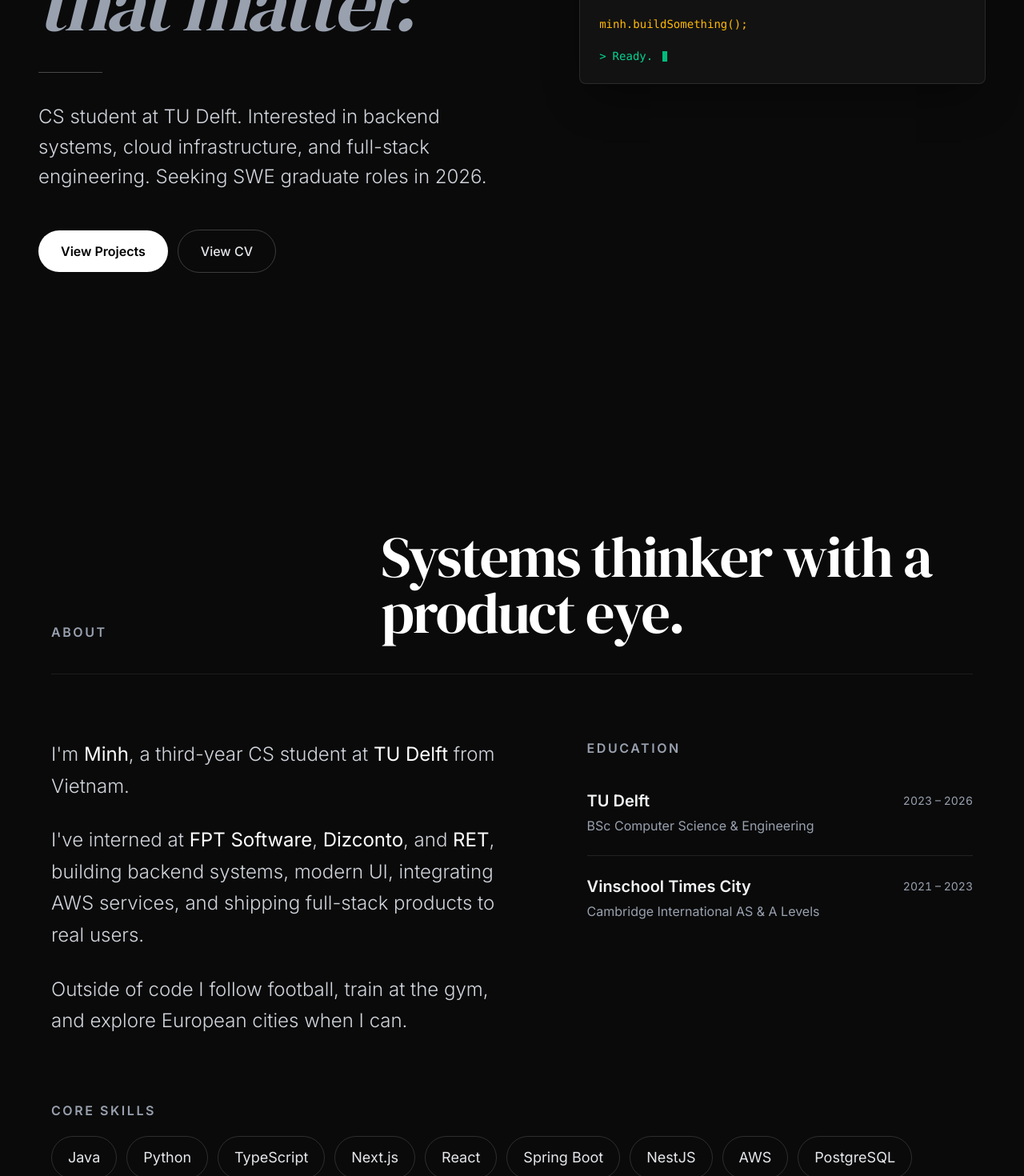
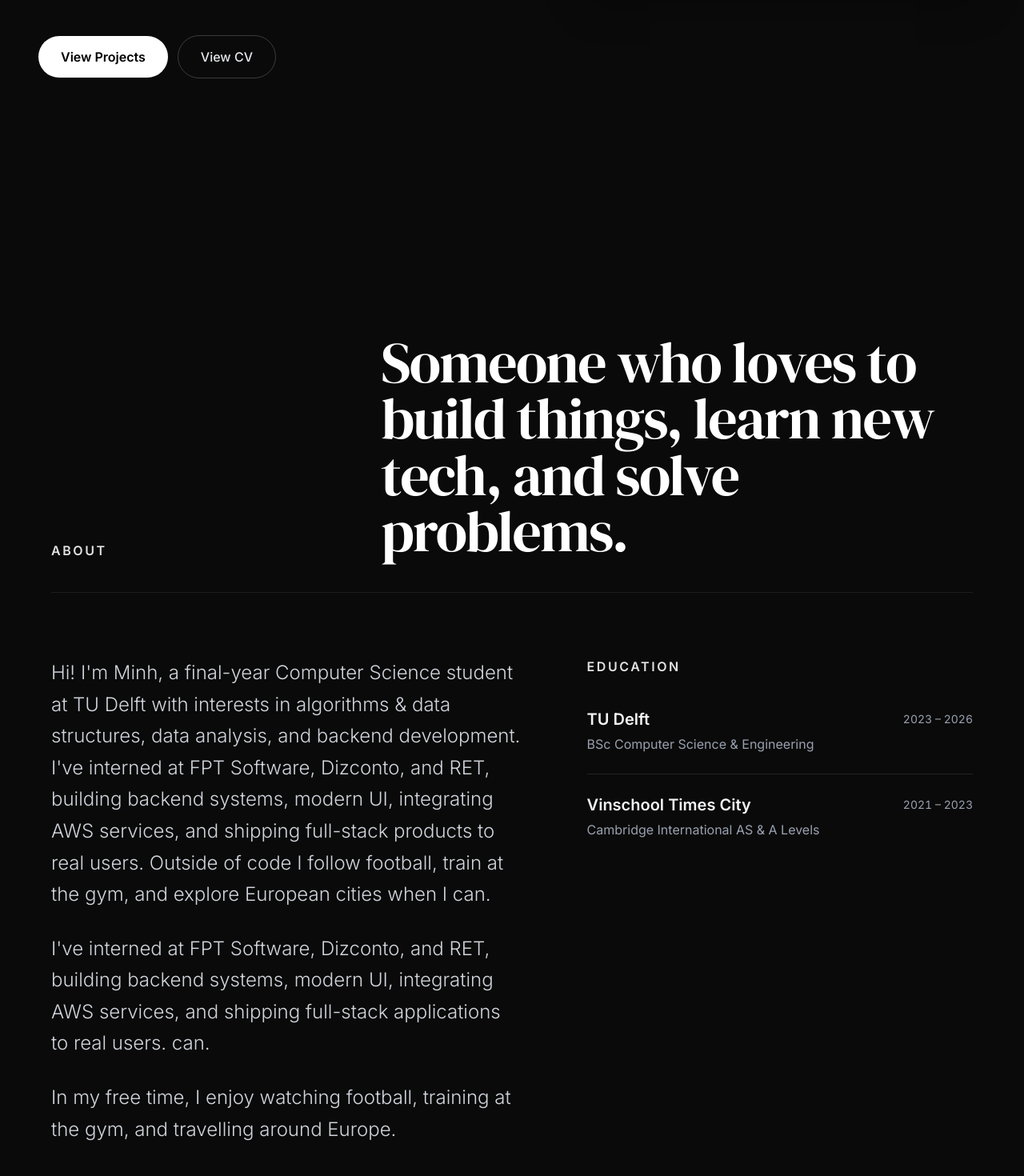
Before and after one commit to caominhnguyen05/caominh-portfolio, a Next.js app: page / in a window 1280 px wide. Shown: the part 660-2130 px from the top of the page at 80% size. Built offline with nearby package versions, Linux system fonts and the light colour scheme.

Commit message:
Change section heading UI

```diff
--- a/src/app/components/about.tsx
+++ b/src/app/components/about.tsx
@@ -8,10 +8,11 @@ const About: React.FC = () => {
     "Java",
     "Python",
     "TypeScript",
+    "Spring Boot",
     "Next.js",
     "React",
-    "Spring Boot",
     "NestJS",
+    "Django",
     "AWS",
     "PostgreSQL",
     "Git",
@@ -29,38 +30,41 @@ const About: React.FC = () => {
     >
       <div className="max-w-6xl mx-auto flex flex-col gap-16 md:gap-20">
         <div className="grid lg:grid-cols-[0.32fr_0.68fr] gap-8 lg:gap-16 items-end border-b border-white/[0.08] pb-10">
-          <p className="text-sm md:text-base font-semibold tracking-[0.16em] uppercase text-gray-400">
+          <p className="text-sm md:text-base font-semibold tracking-[0.16em] uppercase ">
             About
           </p>
           <h2 className="font-serif text-5xl md:text-7xl font-normal leading-[0.98] tracking-tight text-white">
-            Systems thinker with a product eye.
+            Someone who loves to build things, learn new tech, and solve
+            problems.
           </h2>
         </div>
 
         <div className="grid lg:grid-cols-[1.1fr_0.9fr] gap-x-20 gap-y-14 items-start">
           <div className="space-y-7 text-xl md:text-2xl leading-[1.65] font-light text-gray-300">
             <p>
-              I&apos;m <span className="text-white font-normal">Minh</span>, a
-              third-year CS student at{" "}
-              <span className="text-white font-normal">TU Delft</span> from
-              Vietnam.
+              Hi! I&apos;m Minh, a final-year Computer Science student at TU
+              Delft with interests in algorithms & data structures, data
+              analysis, and backend development. I've interned at FPT Software,
+              Dizconto, and RET, building backend systems, modern UI,
+              integrating AWS services, and shipping full-stack products to real
+              users. Outside of code I follow football, train at the gym, and
+              explore European cities when I can.
             </p>
+
             <p>
-              I&apos;ve interned at{" "}
-              <span className="text-white font-normal">FPT Software</span>,{" "}
-              <span className="text-white font-normal">Dizconto</span>, and{" "}
-              <span className="text-white font-normal">RET</span>, building
-              backend systems, modern UI, integrating AWS services, and shipping
-              full-stack products to real users.
+              I've interned at FPT Software, Dizconto, and RET, building backend
+              systems, modern UI, integrating AWS services, and shipping
+              full-stack applications to real users. can.
             </p>
+
             <p>
-              Outside of code I follow football, train at the gym, and explore
-              European cities when I can.
+              In my free time, I enjoy watching football, training at the gym,
+              and travelling around Europe.
             </p>
           </div>
 
           <div className="flex flex-col gap-4">
-            <p className="text-sm md:text-base font-semibold tracking-[0.16em] uppercase text-gray-400">
+            <p className="text-sm md:text-base font-semibold tracking-[0.16em] uppercase ">
               Education
             </p>
             <div className="flex flex-col">
@@ -91,14 +95,14 @@ const About: React.FC = () => {
         </div>
 
         <div className="flex flex-col gap-5">
-          <p className="text-sm md:text-base font-semibold tracking-[0.16em] uppercase text-gray-400">
+          <p className="text-sm md:text-base font-semibold tracking-[0.16em] uppercase ">
             Core Skills
           </p>
           <div className="flex flex-wrap gap-3">
             {skills.map((s, i) => (
               <motion.span
                 key={s}
-                className="text-base md:text-lg text-gray-200 px-5 py-3 border border-white/[0.15] rounded-full hover:border-white/35 hover:text-white hover:bg-white/[0.04] transition-all duration-200"
+                className="text-base md:text-lg text-gray-200 px-5 py-3 border border-white/30 rounded-full hover:border-white/50 hover:text-white hover:bg-white/[0.04] hover:scale-105 transition-all duration-200"
                 initial={{ opacity: 0, y: 6 }}
                 whileInView={{ opacity: 1, y: 0 }}
                 viewport={{ once: true }}
--- a/src/app/components/contact.tsx
+++ b/src/app/components/contact.tsx
@@ -32,7 +32,7 @@ const Contact = () => {
     >
       <div className="max-w-6xl mx-auto">
         <div className="grid lg:grid-cols-[0.32fr_0.68fr] gap-8 lg:gap-16 items-end mb-12 md:mb-16 border-b border-white/[0.08] pb-10">
-          <p className="text-sm md:text-base font-semibold tracking-[0.16em] uppercase text-gray-400">
+          <p className="text-sm md:text-base font-semibold tracking-[0.16em] uppercase">
             Contact
           </p>
           <h2 className="font-serif text-5xl md:text-7xl font-normal text-white leading-[0.98] tracking-tight">
@@ -44,8 +44,8 @@ const Contact = () => {
           <div className="flex flex-col gap-6">
             <p className="text-xl md:text-2xl text-gray-300 font-light leading-[1.65] max-w-xl">
               I&apos;m actively looking for graduate software engineering roles
-              in 2026. If you have an opening or just want to connect, drop me
-              a message on LinkedIn or via email.
+              in 2026. If you have an opening or just want to connect, drop me a
+              message on LinkedIn or via email.
             </p>
             <a
               href="https://www.linkedin.com/in/caominh-nguyen/"
--- a/src/app/components/experience.tsx
+++ b/src/app/components/experience.tsx
@@ -17,7 +17,7 @@ const Experience: React.FC = () => {
     >
       <div className="max-w-6xl mx-auto">
         <div className="grid lg:grid-cols-[0.32fr_0.68fr] gap-8 lg:gap-16 items-end mb-12 md:mb-16 border-b border-white/[0.08] pb-10">
-          <p className="text-sm md:text-base font-semibold tracking-[0.16em] uppercase text-gray-400">
+          <p className="text-sm md:text-base font-semibold tracking-[0.16em] uppercase">
             Experience
           </p>
           <h2 className="font-serif text-5xl md:text-7xl font-normal leading-[0.98] tracking-tight text-white">
--- a/src/app/components/intro.tsx
+++ b/src/app/components/intro.tsx
@@ -84,7 +84,7 @@ const Intro: React.FC = () => {
       <div className="relative z-10 w-full max-w-7xl mx-auto py-36 lg:py-44 grid lg:grid-cols-[1.08fr_0.92fr] items-center gap-14 lg:gap-20">
         <div className="max-w-4xl">
           <motion.span
-            className="text-sm md:text-base font-semibold tracking-[0.16em] uppercase text-gray-400 block mb-7"
+            className="text-sm md:text-base font-semibold tracking-[0.16em] uppercase block mb-7"
             initial={{ opacity: 0 }}
             animate={{ opacity: 1 }}
             transition={{ duration: 0.4 }}
@@ -100,9 +100,6 @@ const Intro: React.FC = () => {
           >
             Cao Minh Nguyen.
             <br />
-            <span className="italic text-gray-400 text-5xl sm:text-6xl lg:text-7xl xl:text-8xl">
-              Building things that matter.
-            </span>
           </motion.h1>
 
           <motion.div
@@ -114,14 +111,14 @@ const Intro: React.FC = () => {
           />
 
           <motion.p
-            className="text-gray-300 text-xl md:text-2xl font-light leading-[1.55] max-w-2xl mb-12"
+            className="text-xl md:text-2xl font-light leading-[1.55] max-w-2xl mb-12"
             initial={{ opacity: 0, y: 10 }}
             animate={{ opacity: 1, y: 0 }}
             transition={{ duration: 0.5, delay: 0.4 }}
           >
             CS student at TU Delft. Interested in backend systems, cloud
-            infrastructure, and full-stack engineering. Seeking SWE graduate
-            roles in 2026.
+            infrastructure, and AI engineering. Seeking SWE graduate roles in
+            2026.
           </motion.p>
 
           <motion.div
--- a/src/app/components/projects.tsx
+++ b/src/app/components/projects.tsx
@@ -40,12 +40,12 @@ const Projects: React.FC = () => {
     >
       <div className="max-w-6xl mx-auto px-6 md:px-12 mb-12 md:mb-16">
         <div className="grid lg:grid-cols-[0.32fr_0.68fr] gap-8 lg:gap-16 items-end border-b border-white/[0.08] pb-10">
-          <p className="text-sm md:text-base font-semibold tracking-[0.16em] uppercase text-gray-400">
+          <p className="text-sm md:text-base font-semibold tracking-[0.16em] uppercase">
             Projects
           </p>
           <div className="flex items-end justify-between gap-8">
             <h2 className="font-serif text-5xl md:text-7xl font-normal leading-[0.98] tracking-tight text-white">
-              Selected work, built to ship.
+              Built out of curiosity.
             </h2>
 
             <div className="hidden sm:flex items-center gap-2 shrink-0">
```
